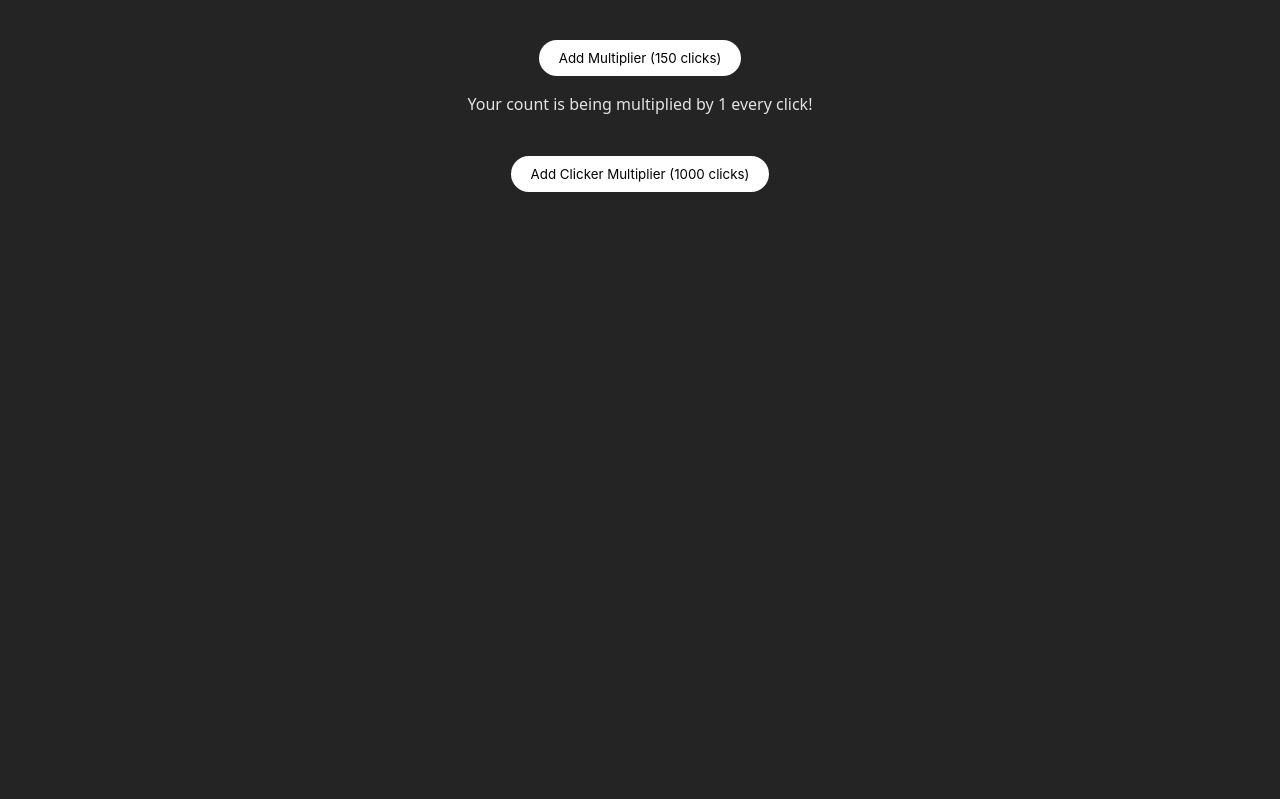
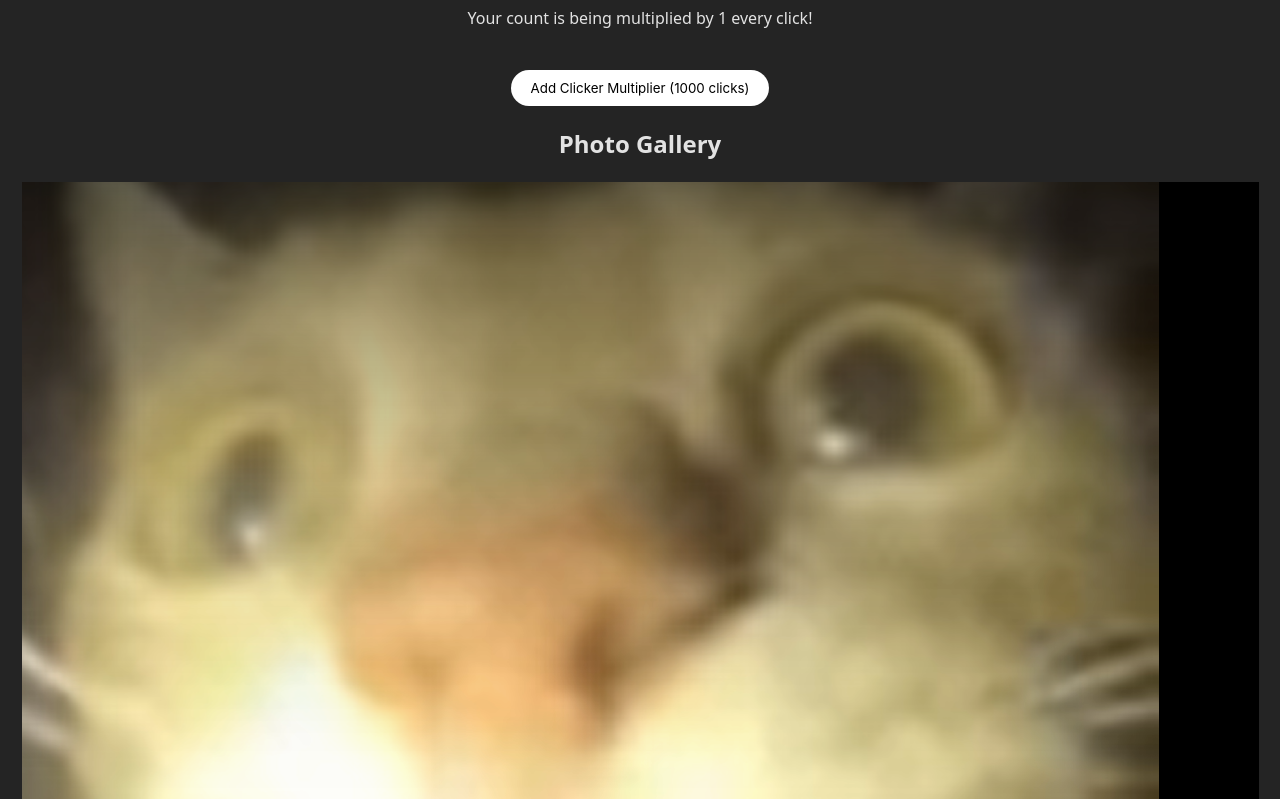
Before and after one commit to landoodle123/Barth-site, a Svelte app: page / in a window 1280 px wide. Shown: the part 521-1320 px from the top of the page. Before the commit the page ends 800 px from the top, so only its background shows below. Built offline with nearby package versions, Linux system fonts and the light colour scheme.

Commit message:
added image gallery

```diff
--- a/src/App.svelte
+++ b/src/App.svelte
@@ -123,6 +123,10 @@
   <p>Your count is being multiplied by {amountGained} every click!</p>
   <br>
   <button on:click={buyClickerMultiplier} class="button">Add Clicker Multiplier ({clickerMultiplierCost} clicks)</button>
+  <h2>Photo Gallery</h2>
+  <img src="bartholomue.png" alt="bartholomue the great">
+  <img src="bartholomue.png" alt="bartholomue is life">
+  <p>bartholomue</p>
 </main>
 
 <style>
```
